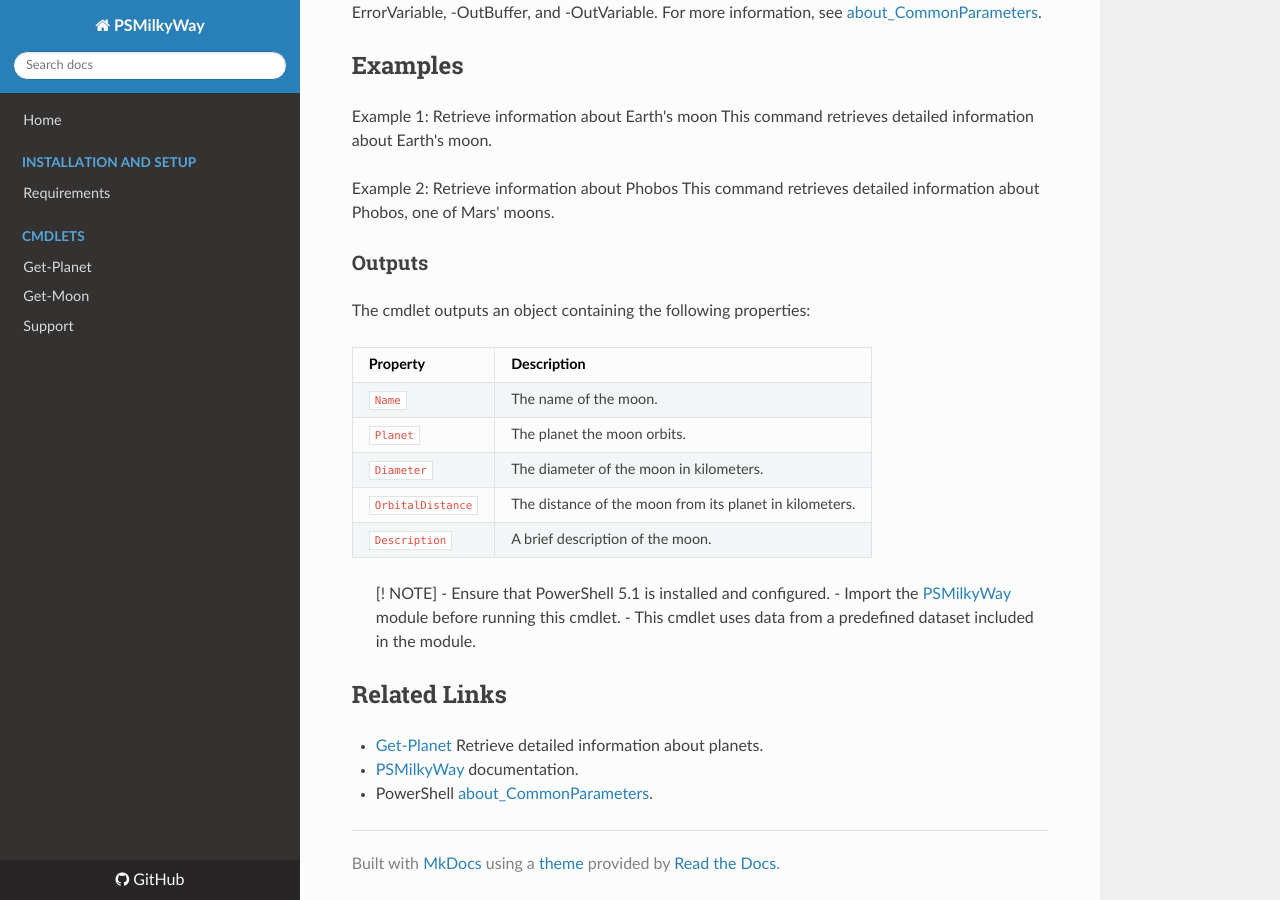
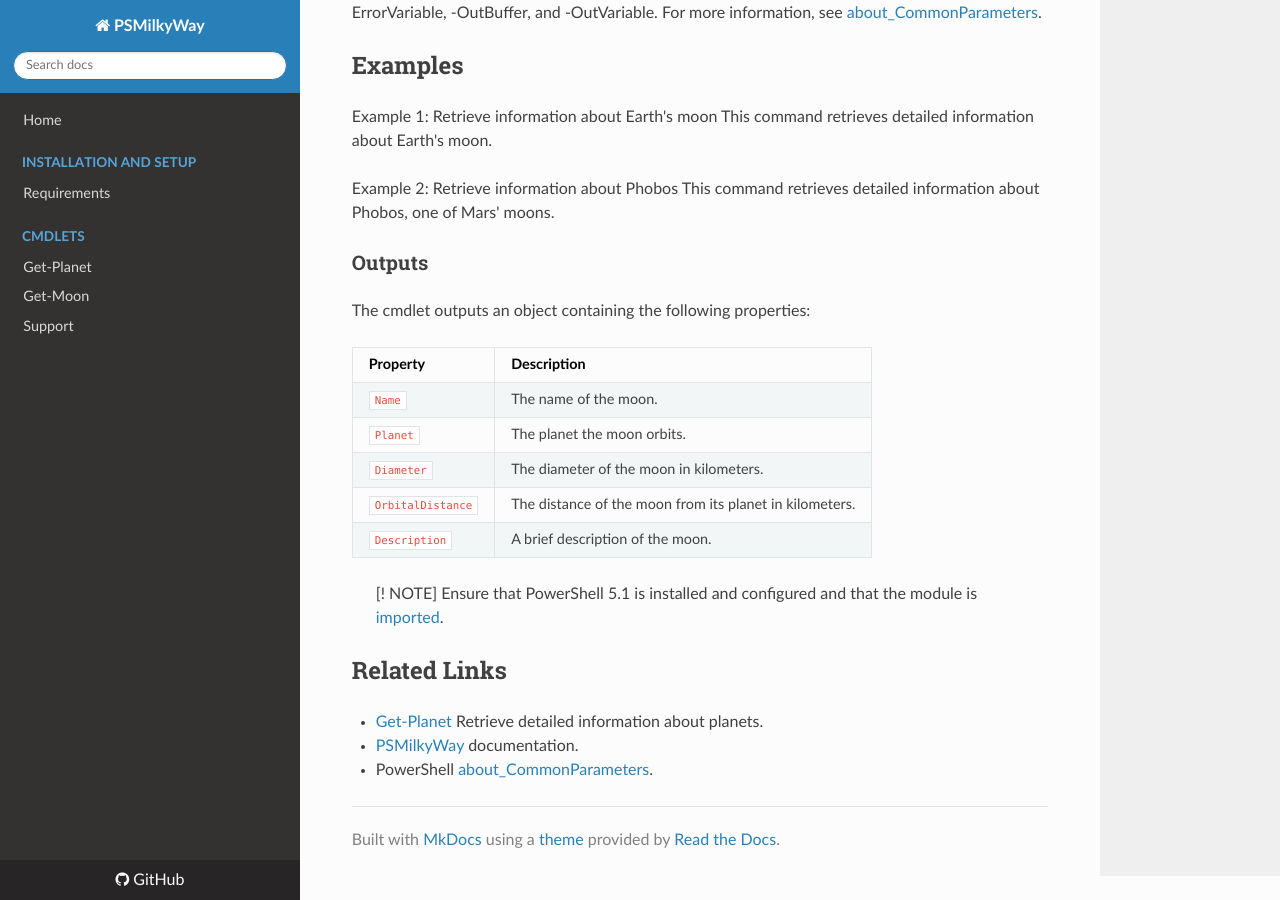
Before and after one commit to mattman-ps/PSMilkyWay, an MkDocs documentation site: the page built from docs/get-moon.md, in a window 1280 px wide and 900 px high, scrolled down 620 px. Built offline with MkDocs 1.6.1, drawn with Linux system fonts in a browser that asks for light colours; nearby versions of some CDN libraries; old or Windows-style settings are respelled for this version of MkDocs.

Commit message:
Update to note field.

```diff
--- a/docs/get-moon.md
+++ b/docs/get-moon.md
@@ -40,9 +40,7 @@ The cmdlet outputs an object containing the following properties:
 | `Description`     | A brief description of the moon.                              |
 
 > [! NOTE]
-> - Ensure that PowerShell 5.1 is installed and configured.
-> - Import the [PSMilkyWay](/docs/requirements.md) module before running this cmdlet.
-> - This cmdlet uses data from a predefined dataset included in the module.
+> Ensure that PowerShell 5.1 is installed and configured and that the module is [imported](/docs/requirements.md).
 
 ## Related Links
 
```
